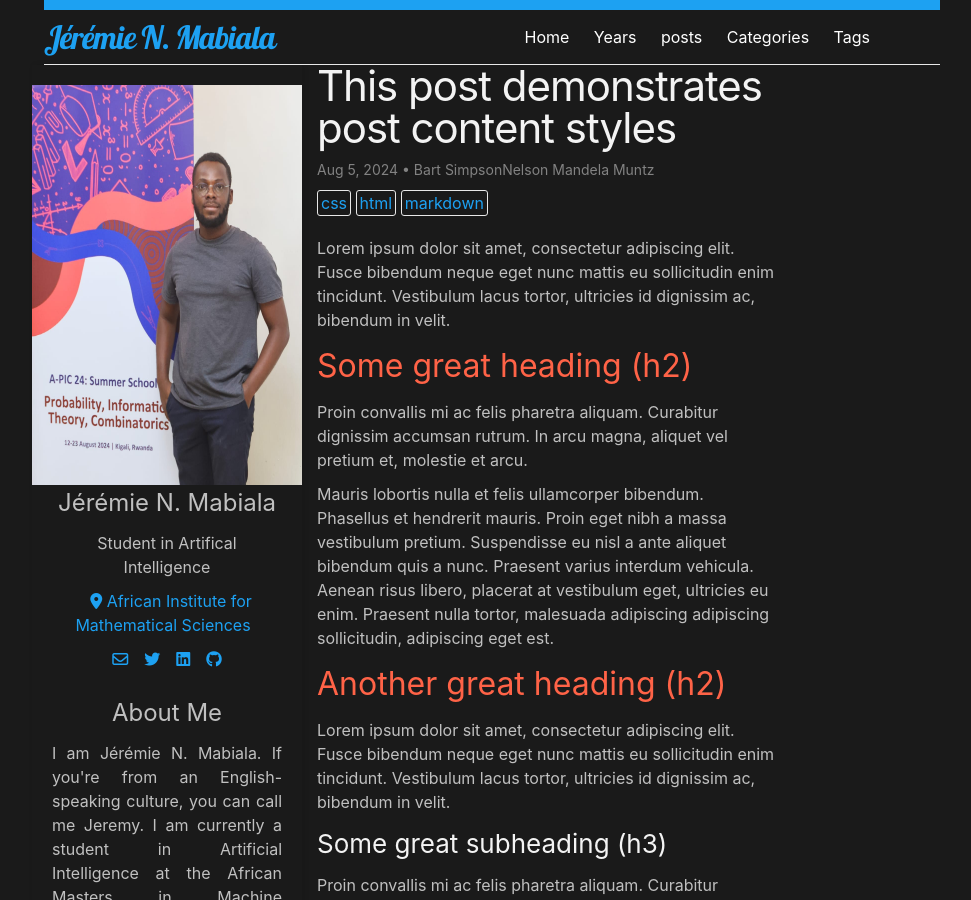
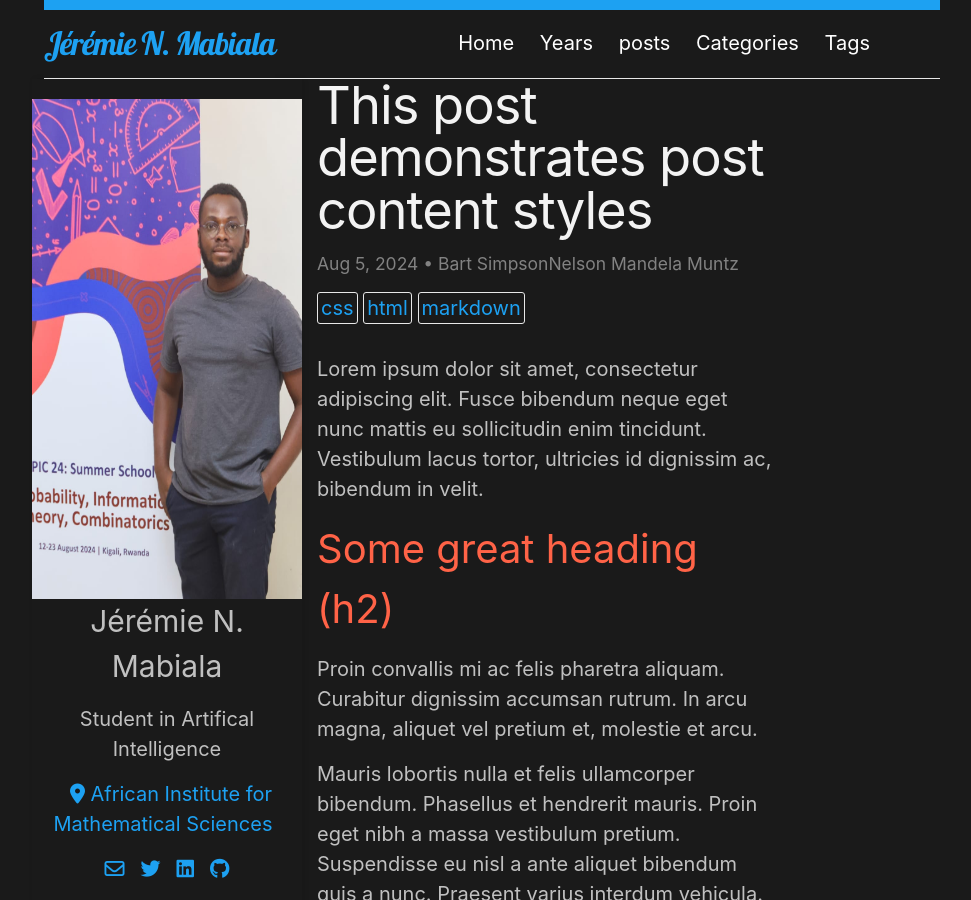
Before and after one commit to jnlandu/jnlandu.github.io, a Jekyll site: the page built from _posts/2024-08-05-this-post-demonstrates-post-content-styles.md, in a window 1280 px wide and 900 px high. Shown: the whole window, without its empty margins (148-1119 px from the left). Built offline with Jekyll 4.4.1, drawn with Linux system fonts in a browser that asks for light colours; some of the changed text lies outside the part shown.

Commit message:
Fix content scroll

```diff
--- a/_sass/minima-dark.scss
+++ b/_sass/minima-dark.scss
@@ -5,12 +5,12 @@
 
 
 $base-font-family: -apple-system, BlinkMacSystemFont, "Segoe UI", Roboto, Helvetica, Arial, sans-serif, "Apple Color Emoji", "Segoe UI Emoji", "Segoe UI Symbol" !default;
-$base-font-size:   16px !default;
+$base-font-size:   20px !default;
 $base-font-weight: 400 !default;
 $small-font-size:  $base-font-size * 0.875 !default;
 $base-line-height: 1.5 !default;
 
-$spacing-unit:     20px !default;
+$spacing-unit:     30px !default;
 
 $text-color:       silver !default;
 $background-color: #303030 !default;
--- a/_sass/minima-dark/_base.scss
+++ b/_sass/minima-dark/_base.scss
@@ -23,7 +23,6 @@
 body {
   font: $base-font-weight #{$base-font-size}/#{$base-line-height} $base-font-family;
   color: $text-color;
-  // background-color: $background-color !important;
   -webkit-text-size-adjust: 100%;
   -webkit-font-feature-settings: "kern" 1;
      -moz-font-feature-settings: "kern" 1;
@@ -35,8 +34,7 @@
   flex-direction: column;
   margin-left:  15lvw !important;
   margin-right: 15lvw !important;
-  // margin-left: 200px !important;
-  // margin-right: 200px !important;
+
 }
 
 /**
--- a/_sass/minima-dark/_layout.scss
+++ b/_sass/minima-dark/_layout.scss
@@ -16,7 +16,7 @@
     top: 0px !important;
     z-index: 1020 !important;
     // transition: opacity 0.3s ease; /* Smooth transition for visibility */
-    transition: box-shadow 0.3s ease; /* Smooth shadow transition */
+    // transition: border-bottom 0.1s ease; /* Smooth shadow transition */
 
 }
 
@@ -27,6 +27,8 @@
   letter-spacing: -1px;
   margin-bottom: 0;
   float: left;
+  background-color: var(--bg-light-black);
+  z-index: 1020 !important;
   &,
   &:visited {
     color: $brand-color;
@@ -42,6 +44,7 @@
   z-index: 1020;
   float: right;
   margin-right: 70px;
+  background-color: var(--bg-light-black);
 
 
 
--- a/assets/css/custom/custom.css
+++ b/assets/css/custom/custom.css
@@ -102,8 +102,8 @@
   display: -webkit-box !important;
   display: -ms-flexbox !important;
   width: calc(var(--content-width) - 70px);
-  /* transition: opacity 0.3s ease;  */
-  transition: margin-top 0.3s ease; /* Smooth margin transition */
+  transition: opacity 0.3s ease;
+  /* transition: margin-top 0.1s ease;  */
   z-index: -1 !important;
 }
 
@@ -171,7 +171,11 @@
 
 
 }
-
+@media screen and (min-width: 769px) {
+  .sticky-nav {
+    background-color: var(--bg-light-black);
+  }
+}
 
 /* @media screen and (min-width: 768px) {
   .about-wrapper {
--- a/assets/js/main.js
+++ b/assets/js/main.js
@@ -69,17 +69,23 @@
 
 document.addEventListener('DOMContentLoaded', function() {
   const nav = document.querySelector('.site-header');
+  const aboutWrapper = document.querySelector('.about-wrapper');
 
   window.addEventListener('scroll', function() {
       const navHeight = nav.offsetHeight; // Get the height of the nav
       const scrollPosition = window.scrollY; // Current scroll position
+        // Ensure the nav stays sticky without affecting content opacity
+        if (scrollPosition > navHeight) {
+          nav.classList.add('sticky-nav'); // Add class for styling when scrolled past the nav height
+          // aboutWrapper.style.opacity = 0.8;
+          // aboutWrapper.style.transition = 'opacity 0.5s';
+        } else {
+          nav.classList.remove('sticky-nav'); // Remove class when above the nav height
+          // aboutWrapper.style.opacity = 1;
 
-      // Ensure the nav stays sticky without affecting content opacity
-      if (scrollPosition > navHeight) {
-        nav.classList.add('sticky-nav'); // Add class for styling when scrolled past the nav height
-      } else {
-        nav.classList.remove('sticky-nav'); // Remove class when above the nav height
-      }
+        }
+
+
   });
 });
 
```
